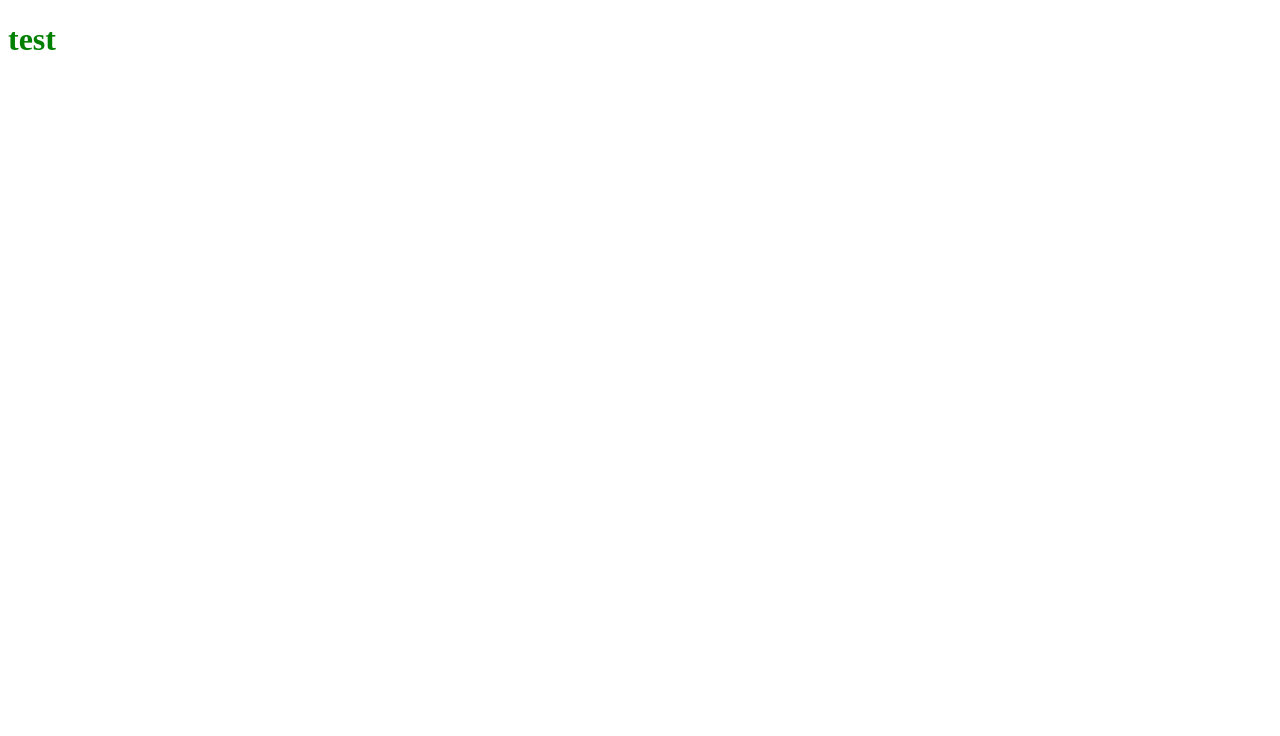
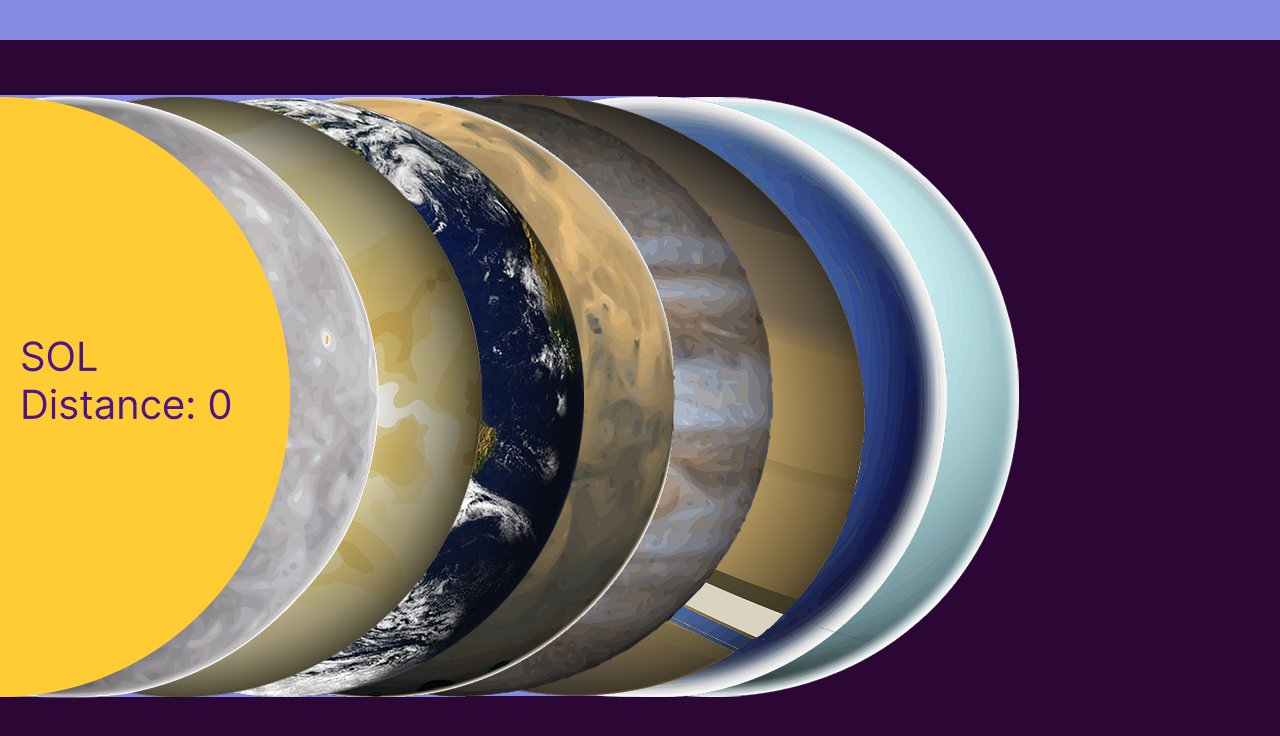
Before and after one commit to TangentialDevelopment/UX815c1, a website: page index.html in a window 1280 px wide. Drawn offline with Linux system fonts and the light colour scheme.

Commit message:
added planets

```diff
--- a/index.html
+++ b/index.html
@@ -8,6 +8,18 @@
     <link rel="stylesheet" href="compiled/css/index.css">
   </head>
   <body>
-   <h1>test</h1>
+    <div class="header"></div>
+    <div class="main">
+      <img id="sol" src="source/images/Sol.png" alt="sun image, distance 0">
+      <div class="hider"></div>
+      <img id="mercury" src="source/images/Mercury.png" alt="mercury">
+      <img id="venus" src="source/images/Venus.png" alt="venus">
+      <img id="earth" src="source/images/Earth.png" alt="earth">
+      <img id="mars" src="source/images/Mars.png" alt="mars">
+      <img id="jupiter" src="source/images/Jupiter.png" alt="jupiter">
+      <img id="saturn" src="source/images/Saturn.png" alt="saturn">
+      <img id="neptune" src="source/images/Neptune.png" alt="neptune">
+      <img id="uranus" src="source/images/Uranus.png" alt="uranus">
+    </div>
 </body>
 </html>
--- a/source/scss/index.scss
+++ b/source/scss/index.scss
@@ -1,3 +1,90 @@
-h1 {
-    color: green;
+//colors
+$bgcolor: #2C0735;
+$color2: #4E148C;
+$color3: #613DC1;
+$color4: #858AE3;
+$color5: #97DFFC;
+$sun: #FFCC33;
+
+* {
+    box-sizing: border-box;
 }
+
+body {
+    background-color: $bgcolor;
+    margin: 0;
+}
+
+.header {
+    height: 40px;
+    overflow: hidden;
+    padding: 20px 10px;
+    margin: 0;
+    background-color: $color4;
+}
+
+.main {
+    display: flex;
+    align-items: center;
+
+    img {
+        margin-top: 4%;
+    }
+
+    .hider {
+        height: 600px;
+        background-color: $color4;
+    }
+}
+
+#sol {
+    z-index: 99;
+}
+
+#mercury {
+    z-index: 60;
+    position: relative;
+    left: -1000px;
+}
+
+#venus {
+    z-index: 59;
+    position: relative;
+    left: -1900px;
+}
+
+#earth {
+    z-index: 58;
+    position: relative;
+    left: -2900px;
+}
+
+#mars {
+    z-index: 57;
+    position: relative;
+    left: -3900px;
+}
+
+#jupiter {
+    z-index: 56;
+    position: relative;
+    left: -4900px;
+}
+
+#saturn {
+    z-index: 55;
+    position: relative;
+    left: -5910px;
+}
+
+#neptune {
+    z-index: 54;
+    position: relative;
+    left: -6900px;
+}
+
+#uranus {
+    z-index: 53;
+    position: relative;
+    left: -7900px;
+}
```
Also changed, not shown: compiled/css/index.css, source/images/Earth.png (added), source/images/Jupiter.png (added), source/images/Mars.png (added), source/images/Mercury.png (added), source/images/Neptune.png (added), source/images/Saturn.png (added), source/images/Sol.png (added), source/images/Uranus.png (added), source/images/Venus.png (added), 1 other file.
